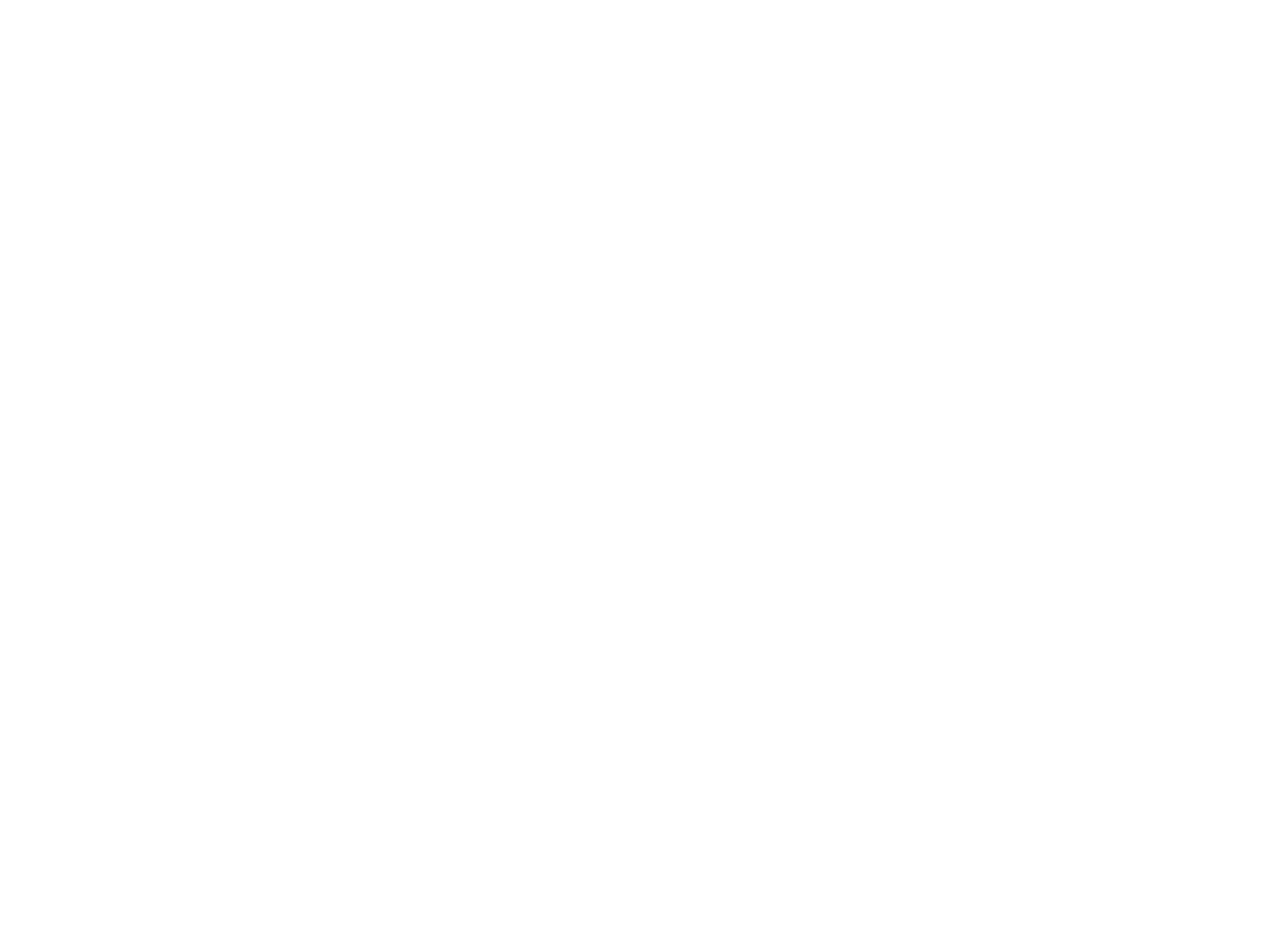
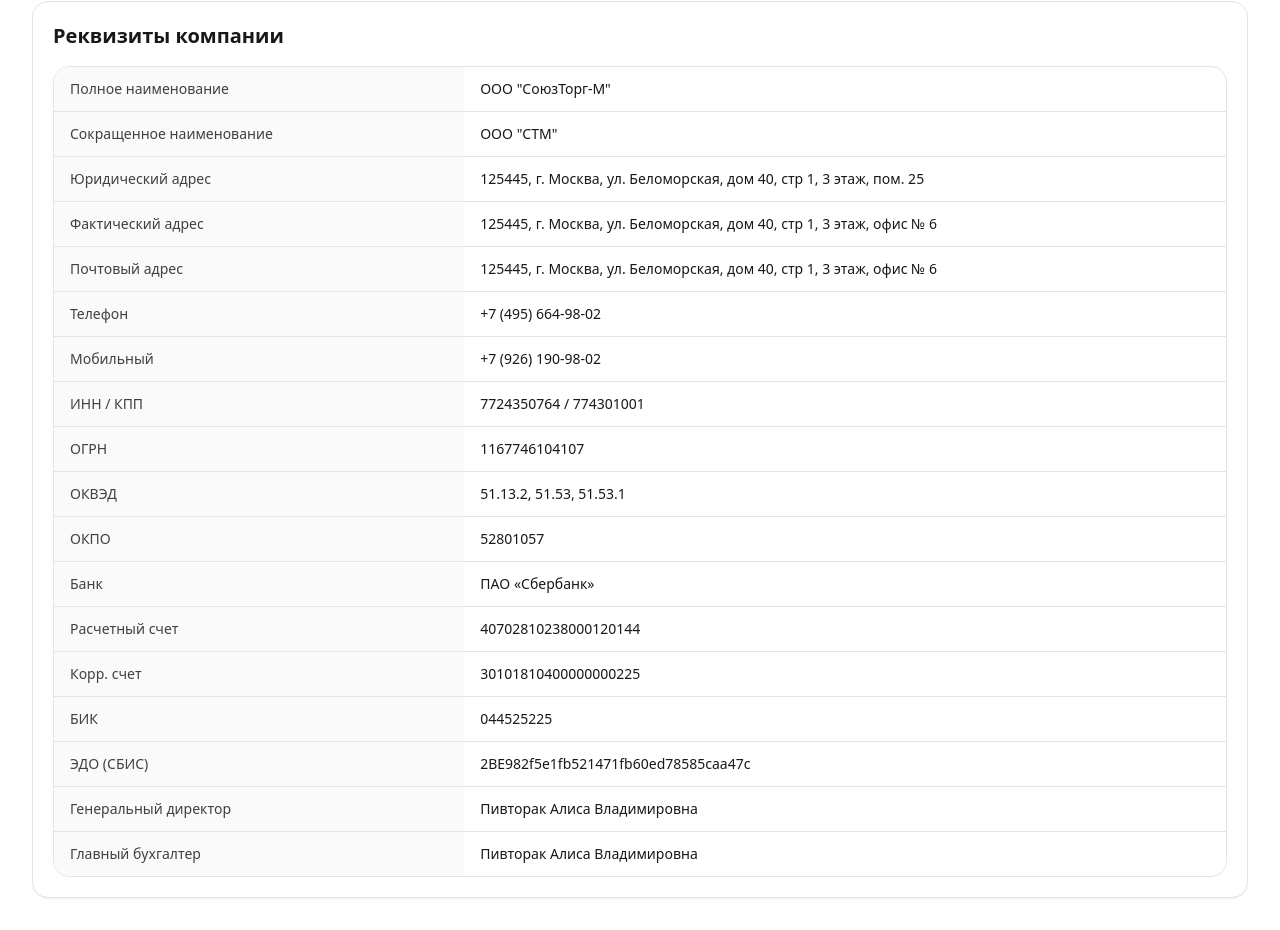
Before and after one commit to DaoSS-SYS/LaminatCatalog, a Next.js app: page /contacts in a window 1280 px wide. Shown: the part 901-1831 px from the top of the page. Before the commit the page ends 902 px from the top, so only its background shows below. Built offline with nearby package versions, Linux system fonts and the light colour scheme.

Commit message:
Обновил страницу контактов

```diff
--- a/app/contacts/page.tsx
+++ b/app/contacts/page.tsx
@@ -1,9 +1,40 @@
 import { Header } from "@/components/Header";
+
+const companyDetails = [
+  { label: "Полное наименование", value: 'ООО "СоюзТорг-М"' },
+  { label: "Сокращенное наименование", value: 'ООО "СТМ"' },
+  {
+    label: "Юридический адрес",
+    value: "125445, г. Москва, ул. Беломорская, дом 40, стр 1, 3 этаж, пом. 25",
+  },
+  {
+    label: "Фактический адрес",
+    value: "125445, г. Москва, ул. Беломорская, дом 40, стр 1, 3 этаж, офис № 6",
+  },
+  {
+    label: "Почтовый адрес",
+    value: "125445, г. Москва, ул. Беломорская, дом 40, стр 1, 3 этаж, офис № 6",
+  },
+  { label: "Телефон", value: "+7 (495) 664-98-02" },
+  { label: "Мобильный", value: "+7 (926) 190-98-02" },
+  { label: "ИНН / КПП", value: "7724350764 / 774301001" },
+  { label: "ОГРН", value: "1167746104107" },
+  { label: "ОКВЭД", value: "51.13.2, 51.53, 51.53.1" },
+  { label: "ОКПО", value: "52801057" },
+  { label: "Банк", value: "ПАО «Сбербанк»" },
+  { label: "Расчетный счет", value: "40702810238000120144" },
+  { label: "Корр. счет", value: "30101810400000000225" },
+  { label: "БИК", value: "044525225" },
+  { label: "ЭДО (СБИС)", value: "2BE982f5e1fb521471fb60ed78585caa47c" },
+  { label: "Генеральный директор", value: "Пивторак Алиса Владимировна" },
+  { label: "Главный бухгалтер", value: "Пивторак Алиса Владимировна" },
+];
 
 export default function Contacts() {
   return (
     <div className="min-h-screen">
       <Header />
+
       <main className="container-page py-8">
         <h1 className="text-2xl font-semibold">Контакты</h1>
 
@@ -17,8 +48,7 @@
                 <span className="text-zinc-500">Почта:</span> jouravlev@bk.ru
               </div>
               <div>
-                <span className="text-zinc-500">Адрес:</span> 55.613885, 37.485853, ряд Д, 13/5, ТОГК Славянский Мир,
-                район Коммунарка, Новомосковский административный округ, Москва
+                <span className="text-zinc-500">Адрес:</span> 55.613885, 37.485853, ряд Д, 13/5, ТОГК Славянский Мир, район Коммунарка, Новомосковский административный округ, Москва
               </div>
             </div>
 
@@ -31,8 +61,6 @@
               <a className="btn" href="mailto:jouravlev@bk.ru">
                 Написать
               </a>
-
-              {/* удобно для клиентов: открыть карту в Яндексе */}
               <a
                 className="btn"
                 href="https://yandex.ru/maps/?pt=37.485853,55.613885&z=16&l=map"
@@ -56,8 +84,7 @@
             </div>
           </div>
 
-          {/* Яндекс карта */}
-          <div className="card overflow-hidden flex">
+          <div className="card overflow-hidden flex min-h-[420px]">
             <iframe
               title="yandex-map"
               className="w-full h-full"
@@ -65,8 +92,30 @@
               frameBorder={0}
             />
           </div>
+        </div>
 
+        <section className="mt-8">
+          <div className="card p-5">
+            <h2 className="text-xl font-semibold">Реквизиты компании</h2>
+
+            <div className="mt-4 overflow-hidden rounded-2xl border border-zinc-200">
+              <table className="w-full border-collapse text-sm">
+                <tbody>
+                  {companyDetails.map((item) => (
+                    <tr key={item.label} className="border-b border-zinc-200 last:border-b-0">
+                      <td className="w-[35%] bg-zinc-50 px-4 py-3 font-medium text-zinc-700 align-top">
+                        {item.label}
+                      </td>
+                      <td className="px-4 py-3 text-zinc-900 break-words">
+                        {item.value}
+                      </td>
+                    </tr>
+                  ))}
+                </tbody>
+              </table>
             </div>
+          </div>
+        </section>
       </main>
     </div>
   );
```
Lines whose indentation alone changed are shown as unchanged.
